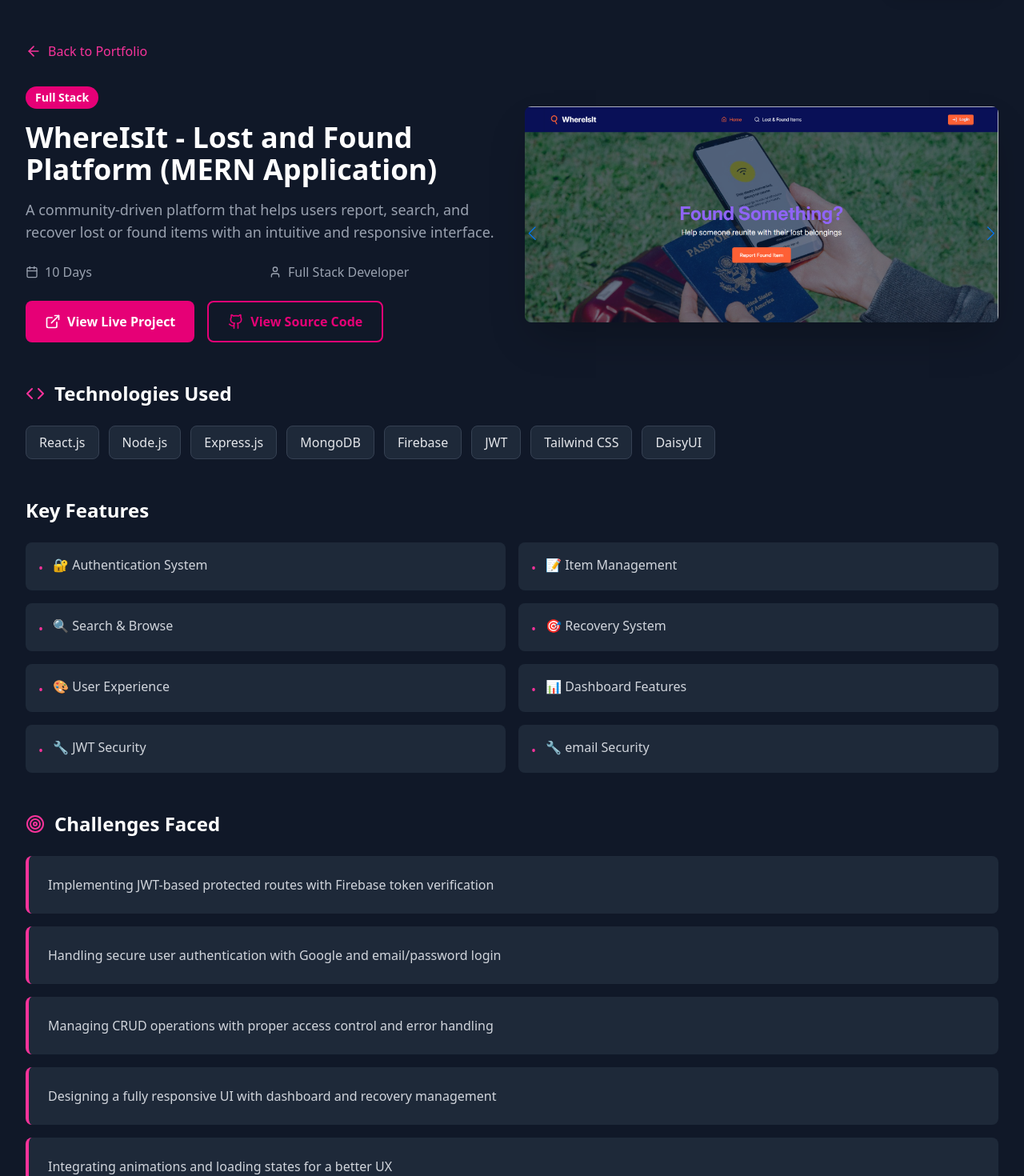
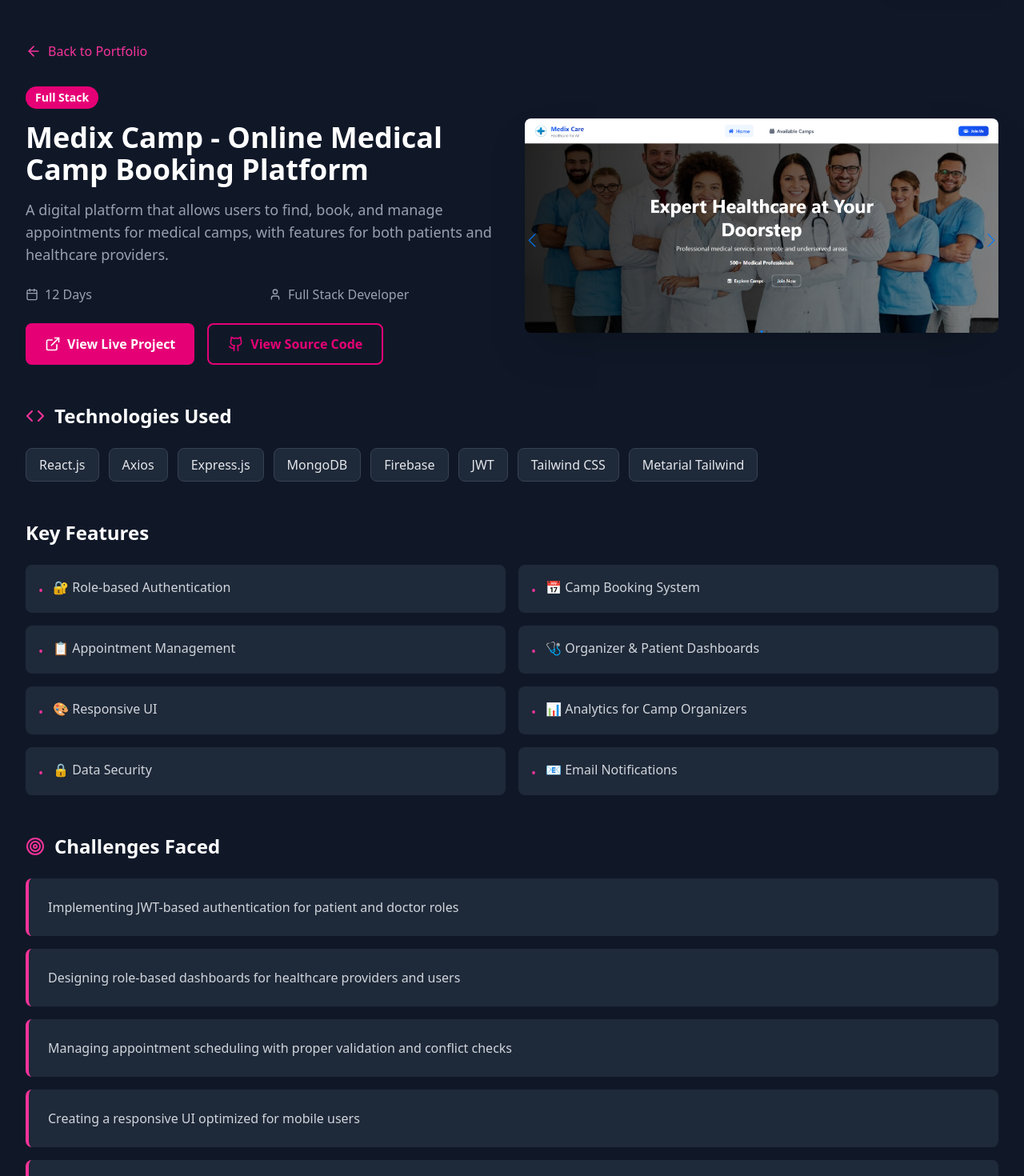
Before and after one commit to Rahima097/my-portfolio, a React (Vite) app: page /project/1 in a window 1280 px wide. Shown: the part 60-1530 px from the top of the page at 80% size. Built offline with nearby package versions, Linux system fonts and the light colour scheme.

Commit message:
navbar and project details page changes done

```diff
--- a/src/Components/About.jsx
+++ b/src/Components/About.jsx
@@ -128,11 +128,17 @@ const About = () => {
                     and problem-solving give me an incredible rush. I chose tech over my physics background because
                     coding brings me joy and fulfillment.
                   </p>
+                  <p
+                    className="transform transition-all duration-500 hover:translate-x-2 animate-fade-in"
+                    style={{ animationDelay: "0.9s" }}
+                  >
+                    My Hobbies including learning new technologies, traveling, and exploring innovative ideas.
+                  </p>
                 </div>
               </div>
 
               {/* Tech Stack Icons */}
-              <div className="mt-8 animate-slide-up" style={{ animationDelay: "1s" }}>
+              <div className="mt-4 animate-slide-up" style={{ animationDelay: "1s" }}>
                 <h4 className="text-xl font-semibold text-white mb-4">Technologies I Love</h4>
                 <div className="flex flex-wrap gap-4">
                   {techStack.slice(0, 6).map((tech, index) => (
@@ -153,7 +159,7 @@ const About = () => {
               </div>
 
               {/* Call to Action */}
-              <div className="mt-12 animate-fade-in" style={{ animationDelay: "2.4s" }}>
+              <div className="mt-6 animate-fade-in" style={{ animationDelay: "2.4s" }}>
                 <a
                   href="#contact"
                   className="inline-flex items-center bg-pink-600 hover:bg-pink-700 text-white px-8 py-3 rounded-lg font-semibold transition-all duration-300 transform hover:scale-105 gap-2 shadow-lg hover:shadow-pink-500/25"
--- a/src/Components/NavBar.jsx
+++ b/src/Components/NavBar.jsx
@@ -63,16 +63,16 @@ const Navbar = () => {
               alt="Rakhima Logo"
               className="w-10 h-10 object-contain"
             />
-            <span className="text-pink-500">Rakhima</span> Khatun
+            <span className="text-pink-500 ">Rakhima</span> Khatun
           </Link>
 
-          {/* Desktop & Tablet Menu (≥768px) */}
-          <div className="hidden sm:flex space-x-4 md:space-x-6 items-center">
+          {/* Desktop Menu (≥1024px) */}
+          <div className="hidden lg:flex space-x-4 md:space-x-6 items-center">
             {navItems.map((item) => (
               <button
                 key={item.name}
                 onClick={() => scrollToSection(item.href)}
-                className="text-gray-300 hover:text-pink-500 transition-colors duration-200 text-sm md:text-base font-medium"
+                className="text-gray-300 hover:text-pink-500 transition-colors duration-200 text-sm sm:text-sm md:text-base font-medium"
               >
                 {item.name}
               </button>
@@ -87,8 +87,8 @@ const Navbar = () => {
             </button>
           </div>
 
-          {/* Mobile Menu Toggle (only <768px) */}
-          <div className="sm:hidden">
+          {/* Mobile & Tablet Menu Toggle (<1024px) */}
+          <div className="lg:hidden">
             <button
               onClick={() => setIsOpen(!isOpen)}
               className="text-gray-300 hover:text-white p-2"
@@ -99,9 +99,9 @@ const Navbar = () => {
           </div>
         </div>
 
-        {/* Mobile Menu */}
+        {/* Mobile & Tablet Menu */}
         {isOpen && (
-          <div className="sm:hidden transition-all duration-300 ease-in-out bg-gray-800 rounded-lg mt-2 px-4 py-4 space-y-3">
+          <div className="lg:hidden transition-all duration-300 ease-in-out bg-gray-800 rounded-lg mt-2 px-4 py-4 space-y-3">
             {navItems.map((item) => (
               <button
                 key={item.name}
--- a/src/Components/Projects.jsx
+++ b/src/Components/Projects.jsx
@@ -23,9 +23,9 @@ const Projects = () => {
   const projects = [
     {
       id: 1,
-      title: "Medix Camp (Medical Camp Management System - MERN Application)",
+      title: "Medix Camp (Medical Camp Management System)",
       description:
-        "A full-stack platform for managing medical camps, including camp registration, participant dashboards, organizer management, Stripe payments, and real-time analytics.",
+        "A full-stack platform for managing medical camps, including camp registration, participant and organizer dashboards, Stripe pay, and analytics.",
       images: [MedixCampImg, MedixCampImg2, MedixCampImg3],
       technologies: ["Tailwind CSS", "Material Tailwind", "DaisyUI", "React.js", "Node.js", "Express.js", "MongoDB", "Firebase auth", "TanStack Query", "Stripe"],
       category: "Full Stack",
@@ -117,7 +117,7 @@ const ProjectCard = ({ project, index }) => {
     <div className="bg-gray-900 rounded-lg overflow-hidden shadow-2xl hover:shadow-pink-500/10 transition-all duration-300">
       <div className={`flex flex-col lg:grid lg:grid-cols-2 ${!isEven ? "lg:flex-row-reverse" : ""}`}>
         {/* Image Slider */}
-        <div className="relative w-full h-64 sm:h-96">
+        <div className="relative w-full  ">
           <Swiper
             modules={[Navigation, Pagination, Autoplay]}
             navigation
@@ -127,7 +127,7 @@ const ProjectCard = ({ project, index }) => {
               disableOnInteraction: false,
             }}
             loop={true}
-            className="w-full h-full"
+            className="w-full "
           >
             {project.images.map((img, i) => (
               <SwiperSlide key={i}>
@@ -156,11 +156,11 @@ const ProjectCard = ({ project, index }) => {
         </div>
 
         {/* Content */}
-        <div className="p-6 md:p-8 flex flex-col justify-center">
+        <div className="px-6 py-2 flex flex-col justify-center">
           <div className="mb-2">
             <span className="text-pink-500 text-sm font-semibold uppercase tracking-wide">{project.category}</span>
           </div>
-          <h3 className="text-xl md:text-2xl font-bold text-white mb-3">{project.title}</h3>
+          <h3 className="text-xl md:text-xl font-bold text-white mb-3">{project.title}</h3>
           <p className="text-gray-400 mb-4 leading-relaxed">{project.description}</p>
 
           <div className="flex flex-wrap gap-2 mb-6">
--- a/src/Pages/ProjectDetails.jsx
+++ b/src/Pages/ProjectDetails.jsx
@@ -3,6 +3,7 @@ import { ArrowLeft, ExternalLink, Github, Calendar, User, Code, Lightbulb, Targe
 import whereisitImg from "../assets/whereisit.png"
 import findroommateImg from "../assets/find-roommate.png"
 import plumbiofixImg from "../assets/plumbio-fix.png"
+import medixCampImg from "../assets/medix-camp.png"
 
 const ProjectDetails = () => {
   const { id } = useParams()
@@ -10,6 +11,50 @@ const ProjectDetails = () => {
   // Mock project data - in a real app, this would come from an API or database
   const projectsData = {
     1: {
+      title: "Medix Camp - Online Medical Camp Booking Platform",
+      description:
+        "A digital platform that allows users to find, book, and manage appointments for medical camps, with features for both patients and healthcare providers.",
+      image: medixCampImg,
+      technologies: [
+        "React.js",
+        "Axios",
+        "Express.js",
+        "MongoDB",
+        "Firebase",
+        "JWT",
+        "Tailwind CSS",
+        "Metarial Tailwind"
+      ],
+      liveLink: "https://medix-camp.netlify.app/",
+      githubLink: "https://github.com/Rahima097/medix-camp-client",
+      category: "Full Stack",
+      duration: "12 Days",
+      role: "Full Stack Developer",
+      challenges: [
+        "Implementing JWT-based authentication for patient and doctor roles",
+        "Designing role-based dashboards for healthcare providers and users",
+        "Managing appointment scheduling with proper validation and conflict checks",
+        "Creating a responsive UI optimized for mobile users",
+        "Ensuring secure data handling for patient health information"
+      ],
+      improvements: [
+        "Integrate payment gateway for booking fees",
+        "Add reminders for upcoming appointments",
+        "Implement advanced filtering for camps by location, date, and specialization",
+        "Add support for health issues"
+      ],
+      features: [
+        "🔐 Role-based Authentication",
+        "📅 Camp Booking System",
+        "📋 Appointment Management",
+        "🩺 Organizer & Patient Dashboards",
+        "🎨 Responsive UI",
+        "📊 Analytics for Camp Organizers",
+        "🔒 Data Security",
+        "📧 Email Notifications"
+      ]
+    },
+    2: {
       title: "WhereIsIt - Lost and Found Platform (MERN Application)",
       description:
         "A community-driven platform that helps users report, search, and recover lost or found items with an intuitive and responsive interface.",
@@ -54,7 +99,7 @@ const ProjectDetails = () => {
         "🔧 email Security"
       ]
     },
-    2: {
+    3: {
       title: "FindRoommate - Room Rental Platform",
       description:
         "A modern web application that helps users list and discover available room rentals. Features include secure authentication, interest-based contact reveal, and real-time listing management for a smoother roommate search experience.",
@@ -99,7 +144,7 @@ const ProjectDetails = () => {
         "⚙️ Modern Tech Stack with Animations"
       ]
     },
-    3: {
+    4: {
       title: "Plumbio Fix - Plumbing Service Website",
       description:
         "A modern plumbing service platform offering users a smooth way to explore services, subscribe to plans, read helpful plumbing tips, and request emergency or scheduled help.",
```
Also changed, not shown: 1 other file (tests, documents, lock files or other folders).
